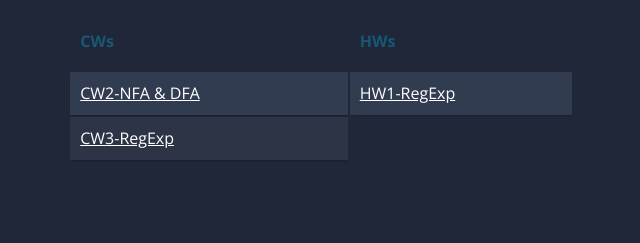
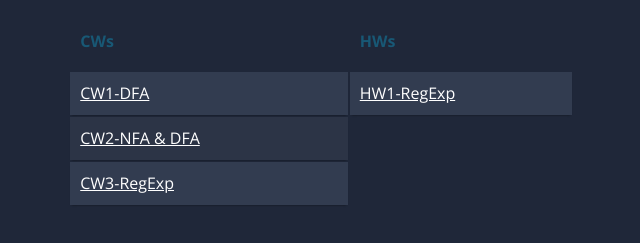
Before and after one commit to merveyavuz/Automata, a plain HTML site: page index.html in a window 1280 px wide. Shown: the part 163-406 px from the top of the page, without its empty margins (319-959 px from the left). Drawn offline with nearby package versions, Linux system fonts and the light colour scheme.

Commit message:
Update index.html

```diff
--- a/index.html
+++ b/index.html
@@ -117,8 +117,11 @@ h2 a {
 	</thead>
 	<tbody>
 		<tr>
+			<td><a href="https://merveyavuz.github.io/Automata/CW1.png" style="color:white" rel="nofollow">CW1-DFA</a></td>
+			<td><a href="https://merveyavuz.github.io/Automata/HW1.html" style="color:white"  rel="nofollow">HW1-RegExp</a></td>
+		</tr>
+		<tr>
 			<td><a href="https://merveyavuz.github.io/Automata/CW2.html" style="color:white" rel="nofollow">CW2-NFA & DFA</a></td>
-			<td><a href="https://merveyavuz.github.io/Automata/HW1.html" style="color:white"  rel="nofollow">HW1-RegExp</a></td>
 		</tr>
 		<tr>
 			<td><a href="https://merveyavuz.github.io/Automata/RegExp.html" style="color:white" rel="nofollow">CW3-RegExp</a></td>
```
